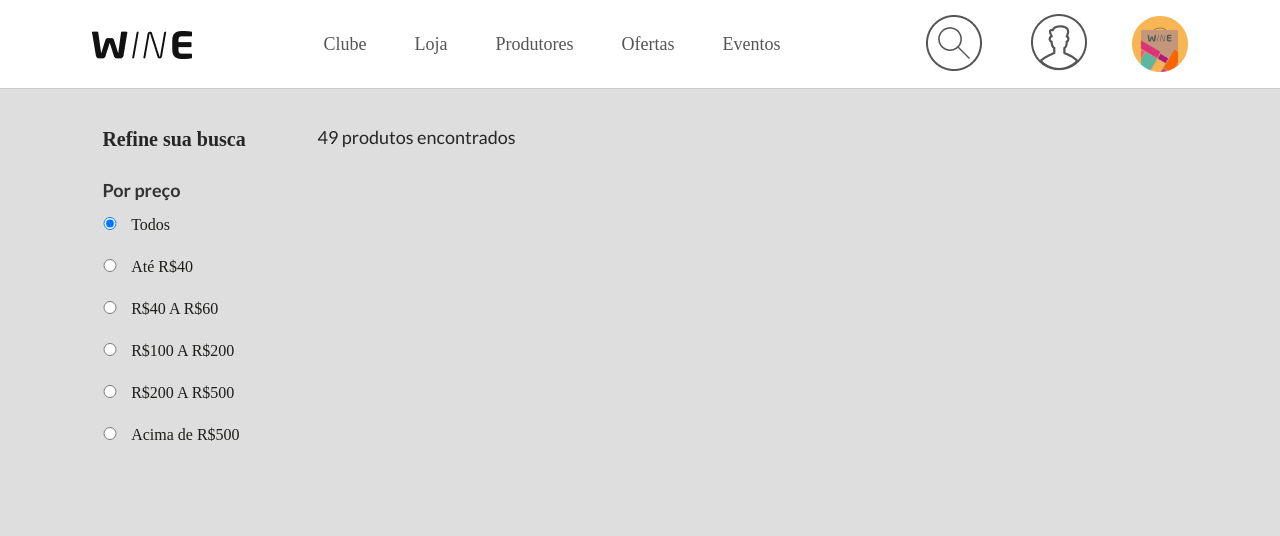
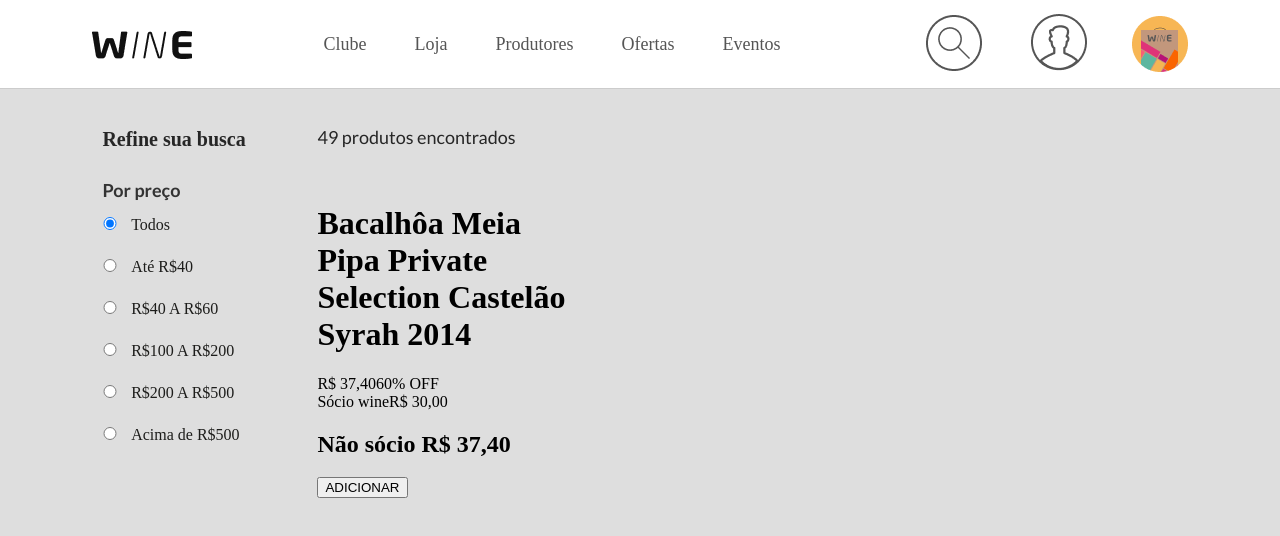
Before and after one commit to MartinGBB/frontend-wine-test, a React (Vite) app: page / in a window 1280 px wide. Shown: the top 536 px of the page. Built offline with nearby package versions, Linux system fonts and the light colour scheme; a web font is replaced by a local one.

Commit message:
feat: separa em componentes o card

```diff
--- a/src/components/Cards/index.tsx
+++ b/src/components/Cards/index.tsx
@@ -1,4 +1,11 @@
-import { ContainerCards, ContainerProducts, ButtonsPages } from './styles';
+import {
+  ContainerCards,
+  ContainerProducts,
+  Card,
+  Product,
+  Description,
+  ContentImg,
+  ButtonsPages } from './styles';
 
 export function Cards() {
   return (
@@ -6,7 +13,36 @@
       <p>49 produtos encontrados</p>
 
       <ContainerProducts>
+        <Card>
+          <Product>
+            <ContentImg>
+              <img src="" alt="" />
+              <img src="" alt="" />
+            </ContentImg>
 
+            <Description>
+              <h1>Bacalhôa Meia Pipa Private Selection Castelão Syrah 2014</h1>
+
+              <div>
+                <span>R$ 37,40</span>
+                <span>60% OFF</span>
+              </div>
+
+              <div>
+                <span>Sócio wine</span>
+                <span>R$ 30,00</span>
+              </div>
+
+              <h2>Não sócio R$ 37,40</h2>
+            </Description>
+
+          </Product>
+          <button
+            type="button"
+          >
+            ADICIONAR
+          </button>
+        </Card>
       </ContainerProducts>
 
       <ButtonsPages>
--- a/src/components/Cards/styles.ts
+++ b/src/components/Cards/styles.ts
@@ -14,6 +14,23 @@
 `;
 
 export const ContainerProducts = styled.div`
+  width: 256px;
+  height: 333px;
+`;
+
+export const Card = styled.div`
+
+`;
+
+export const Product = styled.div`
+
+`;
+
+export const Description = styled.div`
+
+`;
+
+export const ContentImg = styled.div`
 
 `;
 
```
